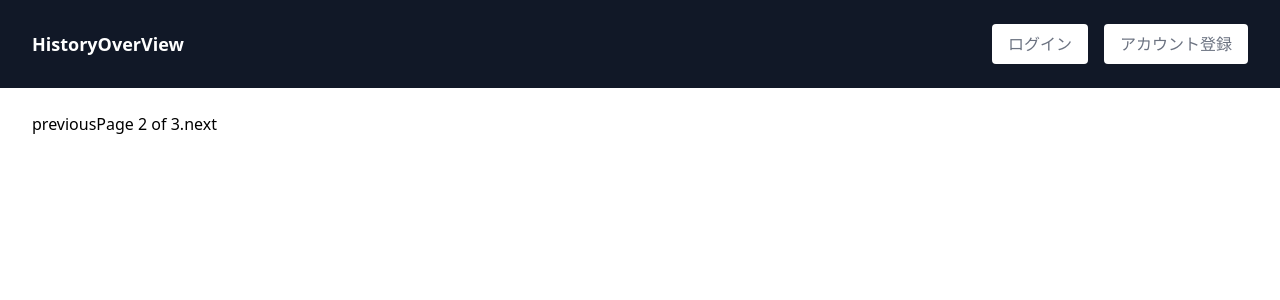
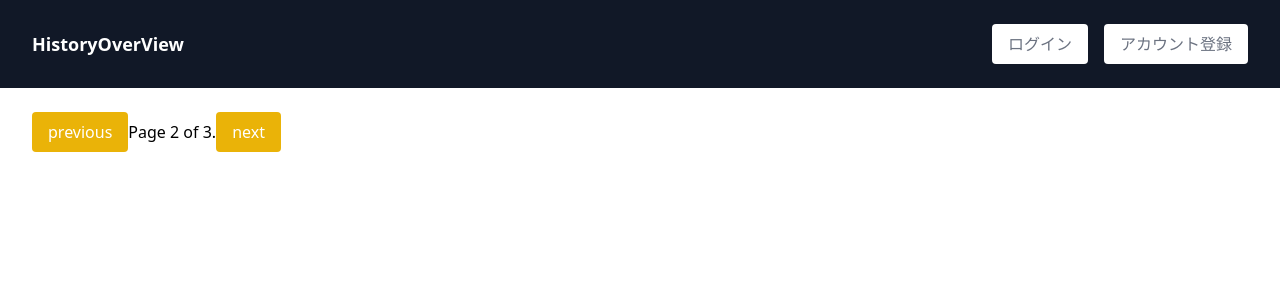
Before and after one commit to ryu-k67/OpenHistoryOverView, a Next.js app in the folder frontend/src/: page /allUserGraph in a window 1280 px wide. Both pictures are taken after a click on the button "next". Shown: the top 300 px of the page. Built offline with nearby package versions, Linux system fonts and the light colour scheme.

Commit message:
[update] グラフ一覧のページ遷移ボタン簡易装飾

```diff
--- a/frontend/src/src/pages/allUserGraph.js
+++ b/frontend/src/src/pages/allUserGraph.js
@@ -89,11 +89,11 @@ const allUserGraph=()=>{
                     {/* ページネーションの表示 */}
                     <div className="pagination">
                         <span className="step-links">
-                            {currentPage > 1 && <button onClick={handlePreviousPage}>previous</button>}
+                            {currentPage > 1 && <button className="button-yellow" onClick={handlePreviousPage}>previous</button>}
                             <span className="current">
                                 Page {currentPage} of {totalPages}.
                             </span>
-                            {currentPage < totalPages && <button onClick={handleNextPage}>next</button>}
+                            {currentPage < totalPages && <button className="button-yellow" onClick={handleNextPage}>next</button>}
                         </span>
                     </div>
                 </div>
```
